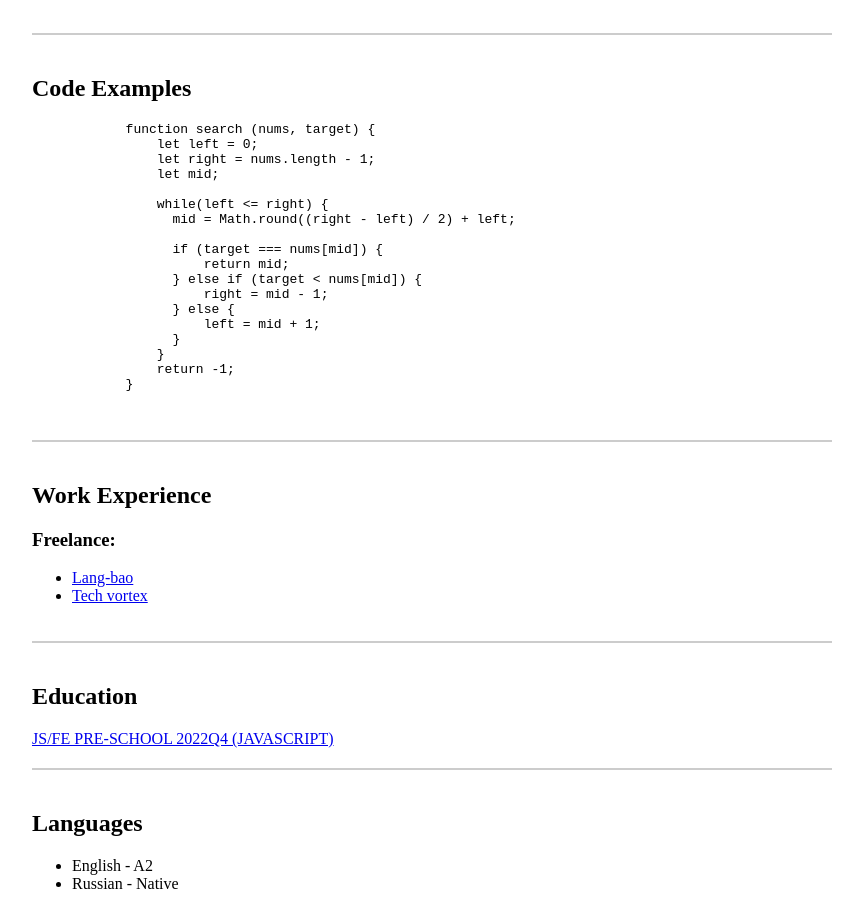
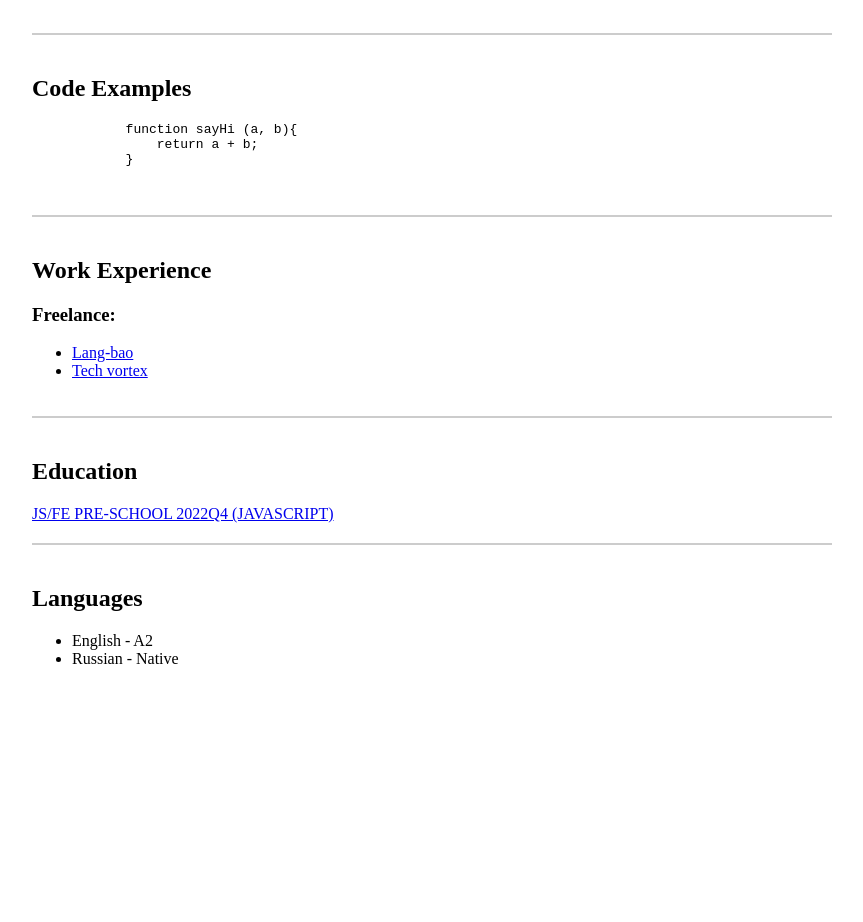
Before and after one commit to AntonYermakovich/rsschool-cv, a plain HTML site: page index.html in a window 1280 px wide. Shown: the part 1173-2095 px from the top of the page, without its empty margins (208-1071 px from the left). After the commit the page ends 1905 px from the top, so only its background shows below. Drawn offline with Linux system fonts and the light colour scheme.

Commit message:
fix: change code

```diff
--- a/index.html
+++ b/index.html
@@ -1,17 +1,17 @@
 <!DOCTYPE html>
 <html lang="en">
   <head>
-    <meta charset="UTF-8" />
-    <meta name="viewport" content="width=device-width, initial-scale=1.0" />
+    <meta charset="UTF-8">
+    <meta name="viewport" content="width=device-width, initial-scale=1.0">
     <title>CV</title>
-    <link rel="stylesheet" href="css/style.css" />
+    <link rel="stylesheet" href="css/style.css">
   </head>
   <body>
     <div class="container">
       <div class="hero">
         <h1>Anton Yermakovich</h1>
         <h2>Junior Front-end developer</h2>
-        <img src="img/Tony.jpg" alt="Image" />
+        <img src="img/Tony.jpg" alt="Image">
       </div>
 
       <div class="contacts">
@@ -21,24 +21,13 @@
         <a target="_blank" href="mailto:antonyermakovich@gmail.com">Email</a>
         <a target="_blank" href="https://t.me/anton_yermakovich">Telegram</a>
         <a target="_blank" href="https://github.com/AntonYermakovich">GitHub</a>
-        <a
-          target="_blank"
-          href="https://www.linkedin.com/in/anton-yermakovich-372715192/"
-          >Linkedin</a
-        >
-        <a
-          target="_blank"
-          href="https://portfolio-antonyermakovichs-projects.vercel.app/"
-          >Website</a
-        >
+        <a target="_blank" href="https://www.linkedin.com/in/anton-yermakovich-372715192/">Linkedin</a>
+        <a target="_blank" href="https://portfolio-antonyermakovichs-projects.vercel.app/">Website</a>
       </div>
 
       <div class="about">
         <h2>Briefly About Myself</h2>
-        <p>
-          I am sociable and also know how to work in a team. I want to become a
-          good developer.
-        </p>
+        <p>I am sociable and also know how to work in a team. I want to become a good developer.</p>
       </div>
 
       <div class="skills">
@@ -54,23 +43,8 @@
       <div class="code">
         <h2>Code Examples</h2>
         <pre>
-            function search (nums, target) {
-                let left = 0;
-                let right = nums.length - 1;
-                let mid;
-
-                while(left &lt;= right) {
-                  mid = Math.round((right - left) / 2) + left;
-
-                  if (target === nums[mid]) {
-                      return mid;
-                  } else if (target &lt; nums[mid]) {
-                      right = mid - 1;
-                  } else {
-                      left = mid + 1;
-                  }
-                }
-                return -1;
+            function sayHi (a, b){
+                return a + b;
             }
         </pre>
       </div>
@@ -90,9 +64,7 @@
 
       <div class="education">
         <h2>Education</h2>
-        <a target="_blank" href="https://app.rs.school/certificate/pnxd0lc8"
-          >JS/FE PRE-SCHOOL 2022Q4 (JAVASCRIPT)</a
-        >
+        <a target="_blank" href="https://app.rs.school/certificate/pnxd0lc8">JS/FE PRE-SCHOOL 2022Q4 (JAVASCRIPT)</a>
       </div>
 
       <div class="languages">
```
